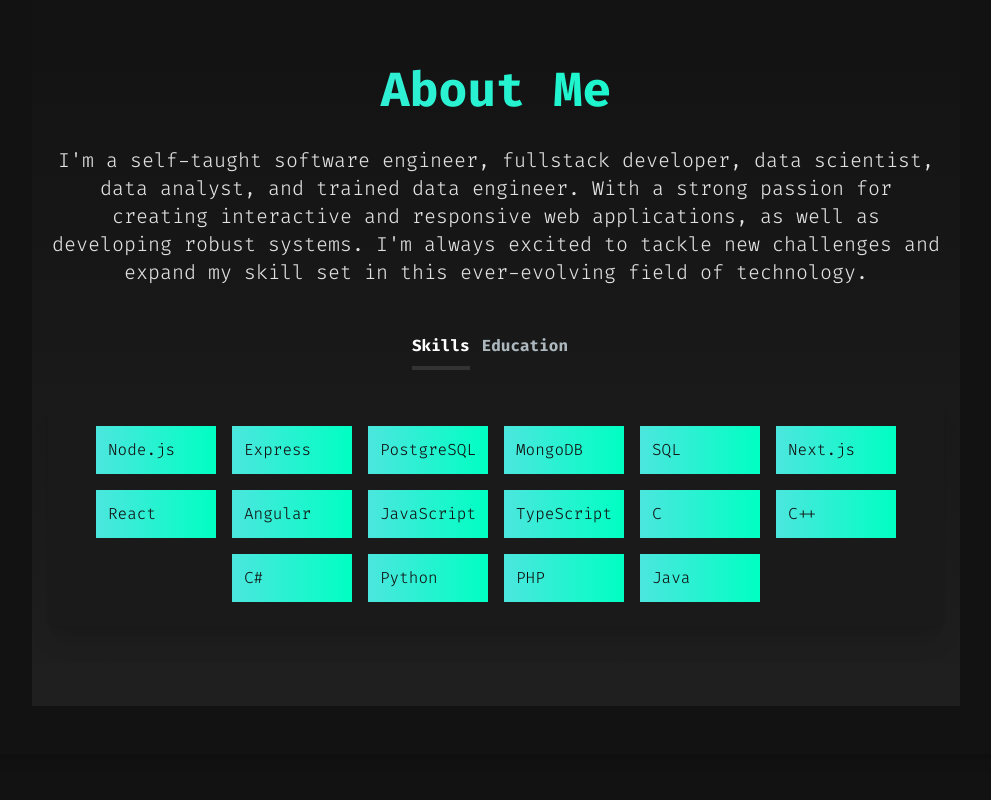
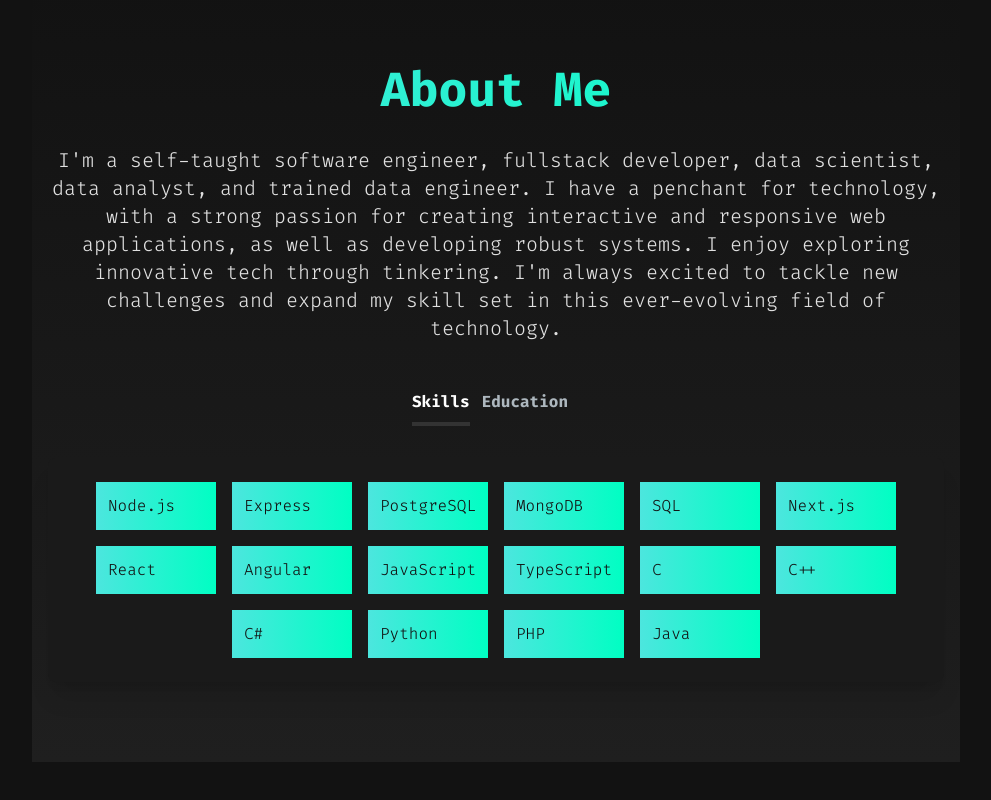
Before and after one commit to sage9705/portfolio, a Next.js app: page / in a window 1280 px wide. Shown: the part 1134-1934 px from the top of the page, without its empty margins (144-1135 px from the left). Built offline with nearby package versions, Linux system fonts and the light colour scheme.

Commit message:
update about me

```diff
--- a/src/app/components/aboutsection.jsx
+++ b/src/app/components/aboutsection.jsx
@@ -97,7 +97,7 @@
           <h2 className="text-4xl sm:text-5xl font-bold mb-8 text-center bg-clip-text text-transparent bg-gradient-to-r from-[#4ce6de] to-[#00ffc3]">About Me</h2>
           <p className="text-lg sm:text-xl mb-12 text-center leading-relaxed">
             I&apos;m a self-taught software engineer, fullstack developer, data scientist, data analyst, and trained data engineer.
-            With a strong passion for creating interactive and responsive web applications, as well as developing robust systems.
+            I have a penchant for technology, with a strong passion for creating interactive and responsive web applications, as well as developing robust systems. I enjoy exploring innovative tech through tinkering.
             I&apos;m always excited to tackle new challenges and expand my skill set in this ever-evolving field of technology.
           </p>
           <div className="flex justify-center mb-8">
```
